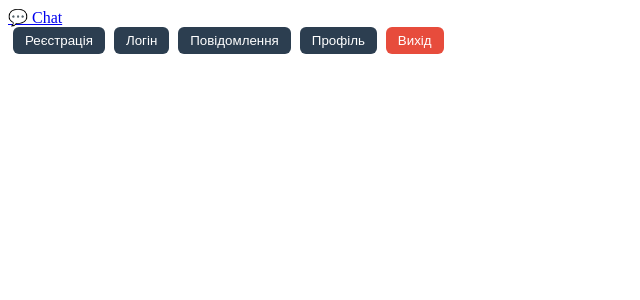
After one commit to ofreg/Secret_Chat, a FastAPI app: template client/templates/base.html in a window 1280 px wide. The commit adds this page. Shown: the top 300 px of the page, without its empty margins (0-640 px from the left). Run offline with FastAPI, Linux system fonts and the light colour scheme; the template is opened without the code that fills it, so the values that code supplies are empty.

Commit message:
Backup 3

```diff
--- /dev/null
+++ b/client/static/style.css
@@ -0,0 +1,26 @@
+.nav-form {
+    display: inline;
+}
+
+.nav-btn {
+    background: #2c3e50;
+    color: white;
+    border: none;
+    padding: 6px 12px;
+    margin-left: 5px;
+    border-radius: 6px;
+    cursor: pointer;
+    font-weight: 500;
+}
+
+.nav-btn:hover {
+    background: #34495e;
+}
+
+.logout {
+    background: #e74c3c;
+}
+
+.logout:hover {
+    background: #c0392b;
+}
--- /dev/null
+++ b/client/templates/base.html
@@ -0,0 +1,47 @@
+<!DOCTYPE html>
+<html lang="uk">
+<head>
+    <meta charset="UTF-8">
+    <title>{% block title %}Chat{% endblock %}</title>
+    <link rel="stylesheet" href="/static/style.css">
+</head>
+<body>
+
+<header class="main-header">
+    <nav class="nav">
+
+        <a href="/" class="logo">💬 Chat</a>
+
+        <div class="nav-links">
+
+            <form method="get" action="/register" class="nav-form">
+                <button type="submit" class="nav-btn">Реєстрація</button>
+            </form>
+
+            <form method="get" action="/login" class="nav-form">
+                <button type="submit" class="nav-btn">Логін</button>
+            </form>
+
+            <form method="get" action="/messages" class="nav-form">
+                <button type="submit" class="nav-btn">Повідомлення</button>
+            </form>
+
+            <form method="get" action="/profile" class="nav-form">
+                <button type="submit" class="nav-btn">Профіль</button>
+            </form>
+
+            <form method="post" action="/logout" class="nav-form">
+                <button type="submit" class="nav-btn logout">Вихід</button>
+            </form>
+
+        </div>
+
+    </nav>
+</header>
+
+<main class="content">
+    {% block content %}{% endblock %}
+</main>
+
+</body>
+</html>
```
Also changed, not shown: client/static/js/messages.js (+56 -14 lines), client/templates/messages.html (+17 -12 lines), client/templates/profile.html (+14 -2 lines), client/templates/register.html (+18 -3 lines), server/app/routers/auth.py (+10 -2 lines), server/app/routers/messages.py (+32 -13 lines), tests/conftest.py (deleted, +0 -39 lines).
